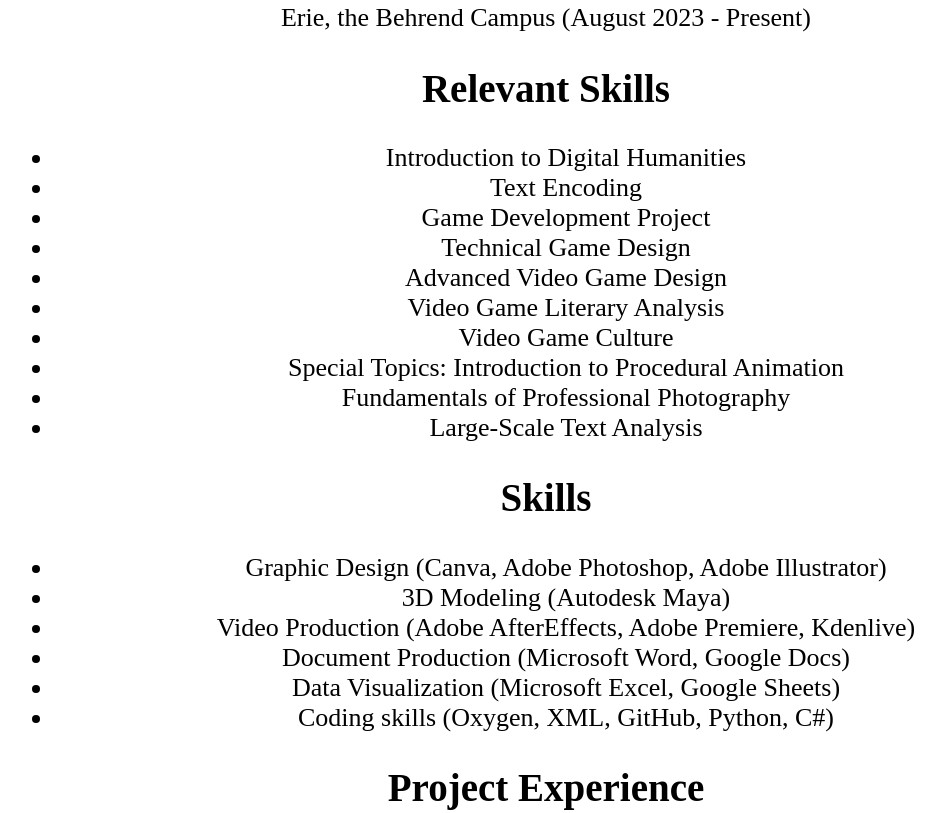
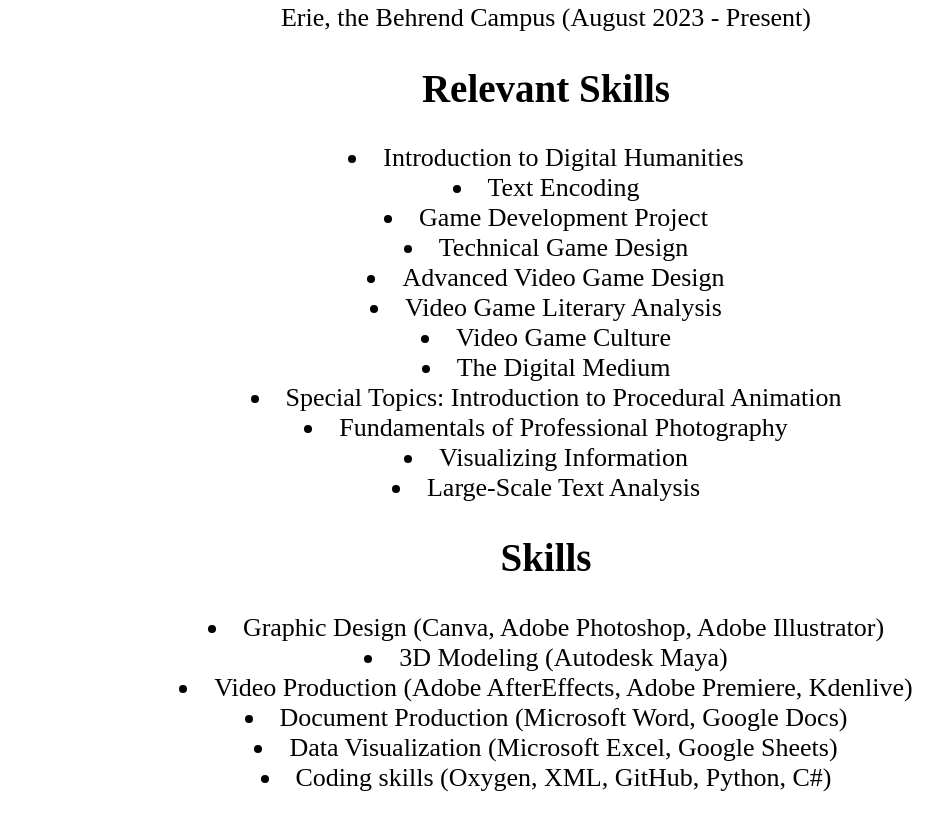
Before and after one commit to SonicSpaceFan025/Portfolio, a plain HTML site: page docs/resume.html in a window 1280 px wide. Shown: the part 770-1583 px from the top of the page, without its empty margins (94-1039 px from the left). Drawn offline with Linux system fonts and the light colour scheme.

Commit message:
Updated resume

```diff
--- a/docs/resume.html
+++ b/docs/resume.html
@@ -19,7 +19,7 @@
         <p>Wilkes-Barre (August 2021 - May 2023)</p>
         <p>Erie, the Behrend Campus (August 2023 - Present)</p>
         <h2>Relevant Skills</h2>
-        <ul>
+        <ul class="centered-list">
             <li>Introduction to Digital Humanities</li>
             <li>Text Encoding</li>
             <li>Game Development Project</li>
@@ -27,12 +27,14 @@
             <li>Advanced Video Game Design</li>
             <li>Video Game Literary Analysis</li>
             <li>Video Game Culture</li>
+            <li>The Digital Medium</li>
             <li>Special Topics: Introduction to Procedural Animation</li>
             <li>Fundamentals of Professional Photography</li>
+            <li>Visualizing Information</li>
             <li>Large-Scale Text Analysis</li>
         </ul>
         <h2>Skills</h2>
-        <ul>
+        <ul class="centered-list">
             <li>Graphic Design (Canva, Adobe Photoshop, Adobe Illustrator)</li>
             <li>3D Modeling (Autodesk Maya)</li>
             <li>Video Production (Adobe AfterEffects, Adobe Premiere, Kdenlive)
@@ -57,7 +59,7 @@
         <h3>Dean's List</h3>
         <p>Consistent 4.0 GPA in every semester in college since 2021</p>
         <h2>Interpersonal Skills</h2>
-        <ul>
+        <ul class="centered-list">
             <li>Creative thinker</li>
             <li>Friendly</li>
             <li>Optimistic</li>
--- a/docs/style.css
+++ b/docs/style.css
@@ -134,3 +134,8 @@ figure.right {
 .videoContainer {
     text-align: center;
 }
+
+ul.centered-list {
+    list-style-position: inside;
+    padding: 0;
+}
```
